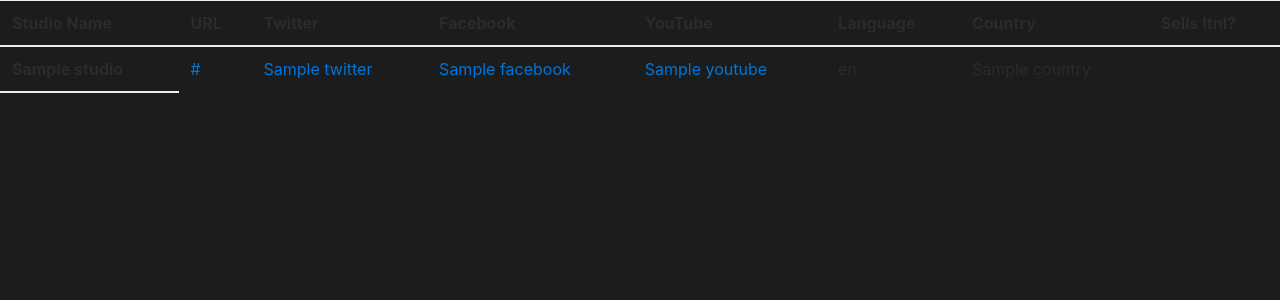
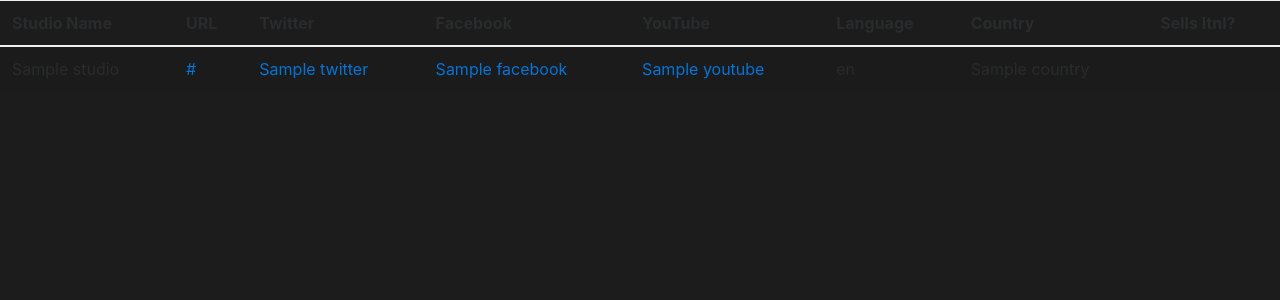
Before and after one commit to ctriff/kigurumi_db, a Django app: template db_site/templates/site/studio_detail.html in a window 1280 px wide. Shown: the top 300 px of the page. Run offline with Django 3.2, Linux system fonts and the light colour scheme; the template is opened without the code that fills it: most values are stand-ins (such as "Sample title", 1, 10 or a date in 2020); some libraries are stand-ins or nearby versions.

Commit message:
Update studio detail

```diff
--- a/db_site/templates/site/studio_detail.html
+++ b/db_site/templates/site/studio_detail.html
@@ -3,7 +3,7 @@
 <div>
   <table class="table table-striped table-dark">
     <thead>
-      <tr>
+      <tr align="center">
       <th scope="col">
           Studio Name
       </th>
@@ -32,8 +32,7 @@
       </thead>
       <tbody>
         <tr>
-    <thead>
-      <th scope="row">{{ studio.name }}</th>
+      <td>{{ studio.name }}</td>
     <td>
       <a href="{{ studio.url }}" target="_blank">{{ studio.url }}</a>
     </td>
```
